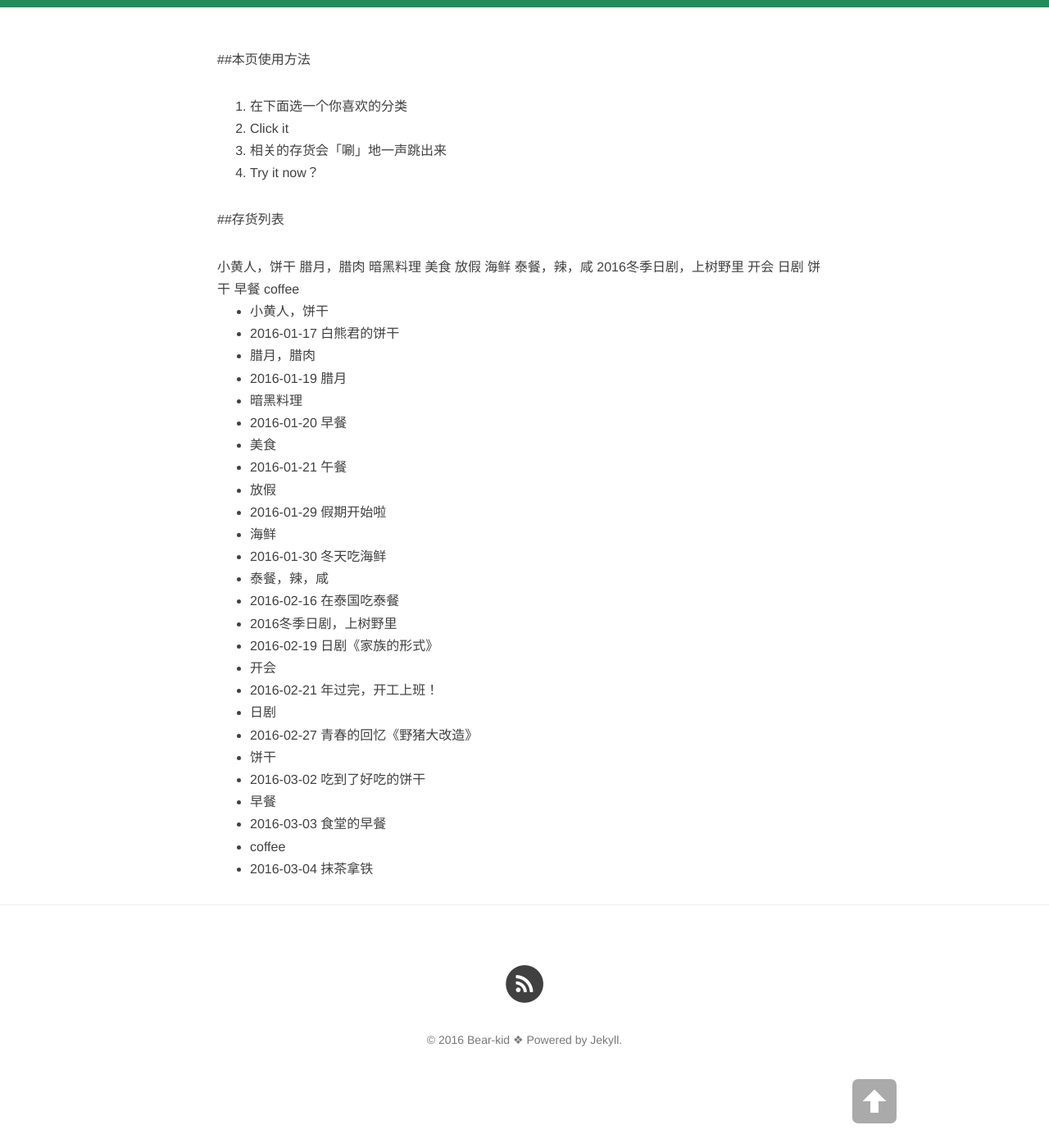
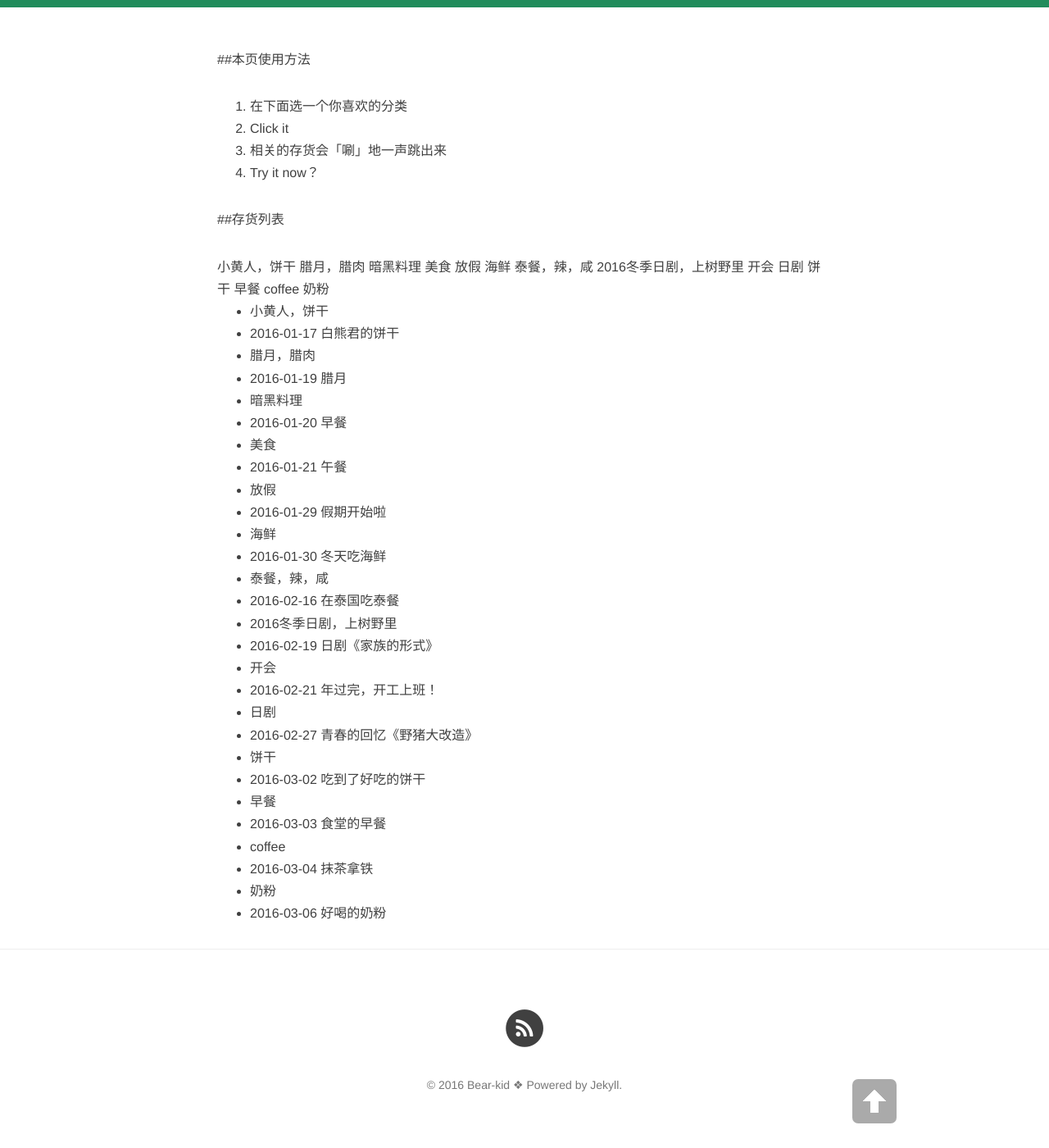
Before and after one commit to bear-kid/bear-kid.github.io, a Jekyll site: the page built from tags.md, in a window 1280 px wide and 1400 px high, scrolled down 419 px. Shown: the whole window at 82% size. Built offline with Jekyll 4.4.1, drawn with Linux system fonts in a browser that asks for light colours; nearby versions of some CDN libraries; library files that are not in the unit come from our copies.

Commit message:
update post

```diff
--- a/_posts/2016-03-06-natrunition.md
+++ b/_posts/2016-03-06-natrunition.md
@@ -3,6 +3,7 @@ layout: post
 title: 好喝的奶粉
 date: 2016-03-06
 categories: blog
+tags: [奶粉]
 description: 好吃的澳洲蓝胖纸奶粉，不是很甜，但是很香很好喝，喝一口就爱上了
 
 ---
```
